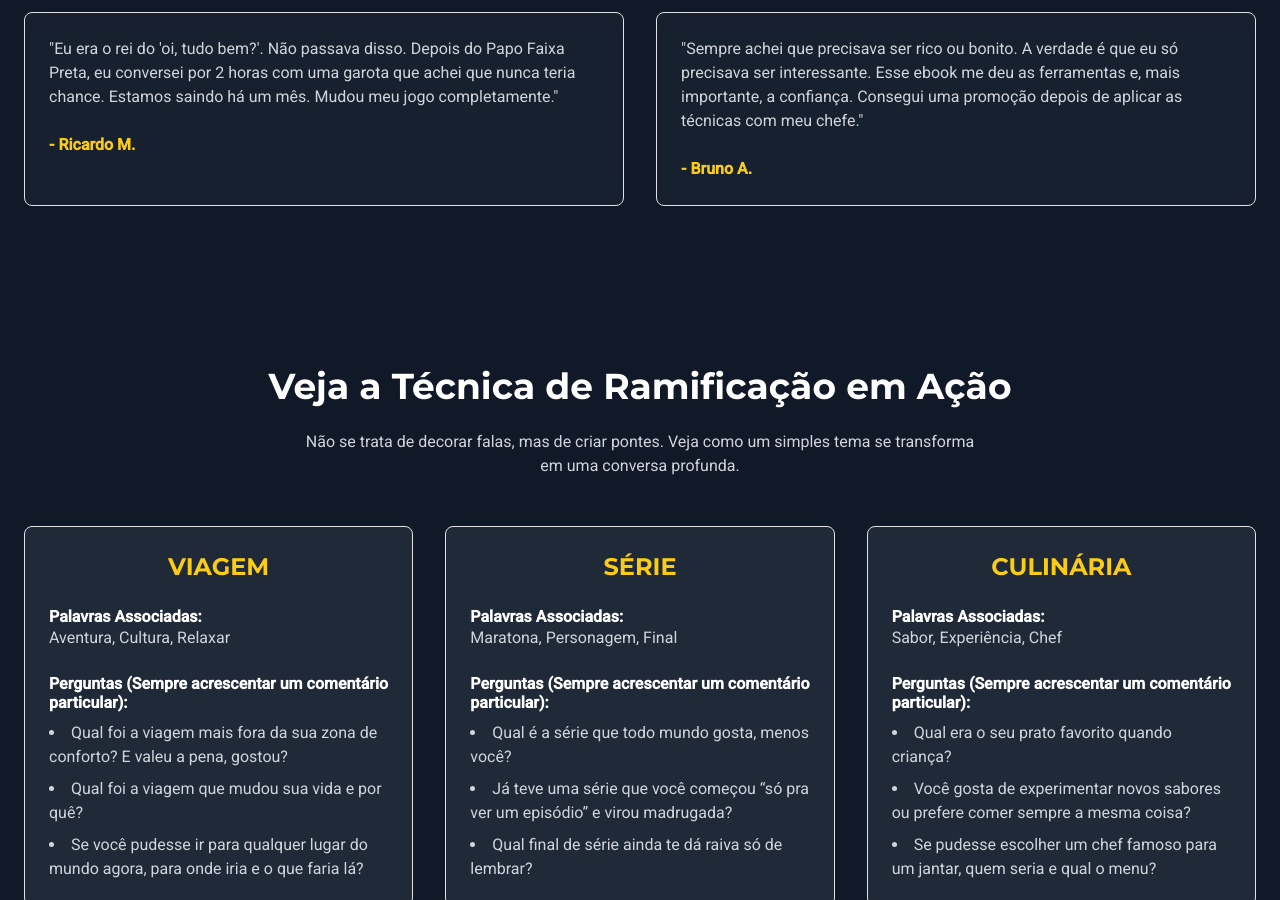
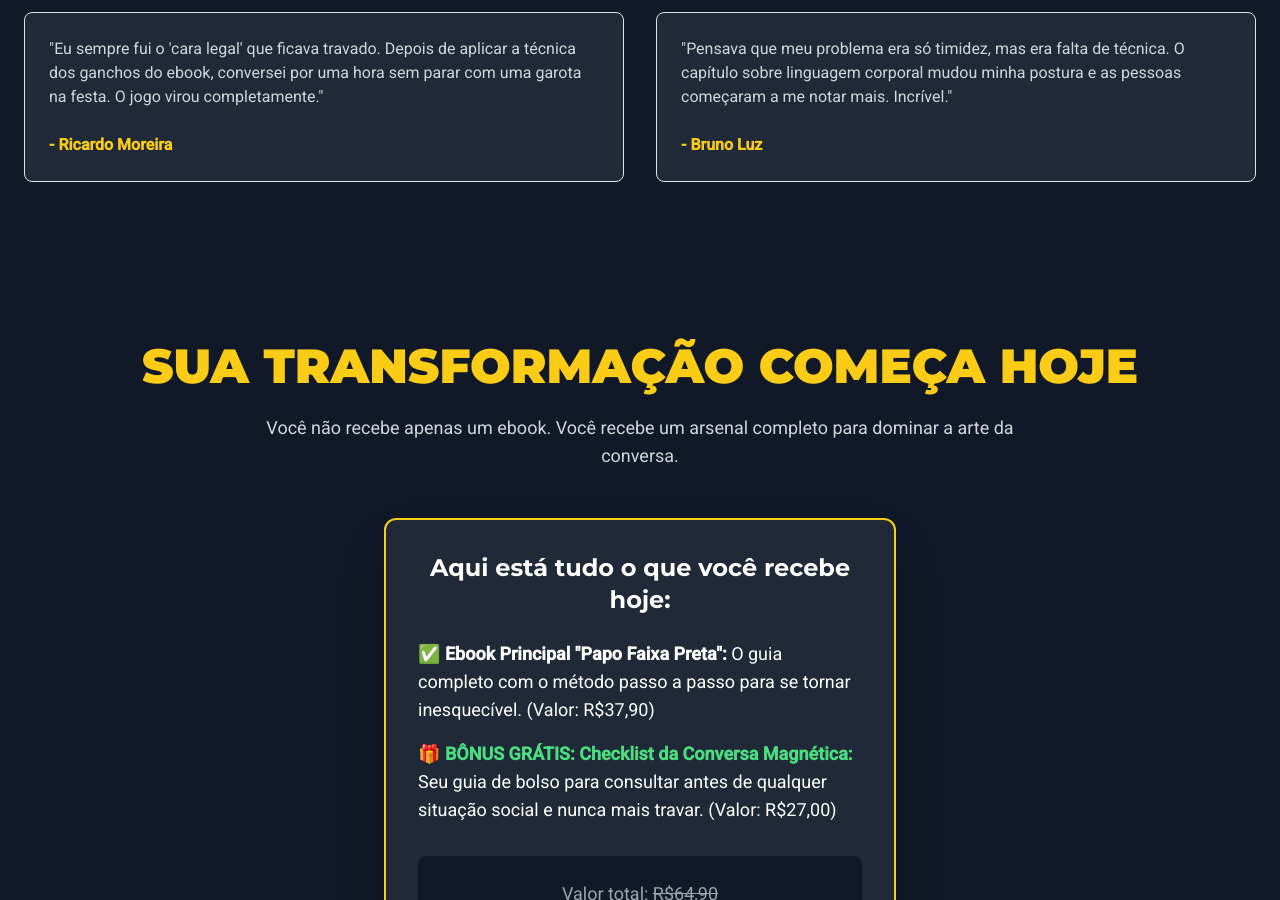
Before and after one commit to ganaruto1/papofxp, a plain HTML site: page index.html in a window 1280 px wide. Shown: the part 1900-2800 px from the top of the page. Drawn offline with nearby package versions, Linux system fonts and the light colour scheme.

Commit message:
Otimiza landing page com bônus e depoimentos

```diff
--- a/index.html
+++ b/index.html
@@ -43,18 +43,6 @@
             transform: translateY(-10px);
             box-shadow: 0 10px 20px rgba(0,0,0,0.4);
         }
-        .testimonial-card {
-            backdrop-filter: blur(10px);
-            background-color: rgba(31, 41, 55, 0.5); /* bg-gray-800 with opacity */
-        }
-        #timer span {
-            animation: pulse 1.5s infinite;
-        }
-        @keyframes pulse {
-            0% { transform: scale(1); }
-            50% { transform: scale(1.05); }
-            100% { transform: scale(1); }
-        }
     </style>
 </head>
 <body class="text-white">
@@ -66,8 +54,8 @@
         </div>
 
         <div data-aos="fade-up" data-aos-delay="600" data-aos-duration="1000">
-            <a href="https://pay.hotmart.com/W79769827A" target="_blank" class="cta-button mt-8 inline-block bg-yellow-400 hover:bg-yellow-500 text-gray-900 font-bold py-4 px-10 rounded-full text-xl uppercase transition duration-300 ease-in-out transform hover:scale-105">
-                QUERO MEU ACESSO IMEDIATO!
+            <a href="#oferta" class="cta-button mt-8 inline-block bg-yellow-400 hover:bg-yellow-500 text-gray-900 font-bold py-4 px-10 rounded-full text-xl uppercase transition duration-300 ease-in-out transform hover:scale-105">
+                QUERO MINHA TRANSFORMAÇÃO!
             </a>
             <p class="mt-2 text-sm text-gray-400">Resultados ou seu dinheiro de volta. O risco é todo nosso.</p>
         </div>
@@ -138,112 +126,45 @@
         <div class="container mx-auto px-4">
             <h2 class="text-3xl md:text-4xl font-bold text-center font-title" data-aos="fade-down" data-aos-duration="1000">O que os Faixas Pretas estão dizendo...</h2>
             <div class="w-24 h-1 bg-yellow-400 mx-auto mt-2 mb-12"></div>
-
             <div class="grid md:grid-cols-2 gap-8">
-                <div class="testimonial-card p-6 rounded-lg border border-gray-700" data-aos="fade-right" data-aos-duration="1200">
-                    <p class="text-gray-300">"Eu era o rei do 'oi, tudo bem?'. Não passava disso. Depois do Papo Faixa Preta, eu conversei por 2 horas com uma garota que achei que nunca teria chance. Estamos saindo há um mês. Mudou meu jogo completamente."</p>
-                    <div class="mt-4 font-bold text-yellow-400">- Ricardo M.</div>
+                <div class="bg-gray-800 p-6 rounded-lg border border-gray-700" data-aos="fade-right" data-aos-duration="1200">
+                    <p class="text-gray-300">"Eu sempre fui o 'cara legal' que ficava travado. Depois de aplicar a técnica dos ganchos do ebook, conversei por uma hora sem parar com uma garota na festa. O jogo virou completamente."</p>
+                    <div class="mt-4 font-bold text-yellow-400">- Ricardo Moreira</div>
                 </div>
-                <div class="testimonial-card p-6 rounded-lg border border-gray-700" data-aos="fade-left" data-aos-duration="1200" data-aos-delay="200">
-                    <p class="text-gray-300">"Sempre achei que precisava ser rico ou bonito. A verdade é que eu só precisava ser interessante. Esse ebook me deu as ferramentas e, mais importante, a confiança. Consegui uma promoção depois de aplicar as técnicas com meu chefe."</p>
-                    <div class="mt-4 font-bold text-yellow-400">- Bruno A.</div>
+                <div class="bg-gray-800 p-6 rounded-lg border border-gray-700" data-aos="fade-left" data-aos-duration="1200" data-aos-delay="200">
+                    <p class="text-gray-300">"Pensava que meu problema era só timidez, mas era falta de técnica. O capítulo sobre linguagem corporal mudou minha postura e as pessoas começaram a me notar mais. Incrível."</p>
+                    <div class="mt-4 font-bold text-yellow-400">- Bruno Luz</div>
                 </div>
             </div>
         </div>
     </section>
 
-     <section class="py-20">
+    <section id="oferta" class="py-20">
         <div class="container mx-auto px-4 text-center">
-            <h2 class="text-3xl md:text-4xl font-bold font-title mb-4" data-aos="fade-up" data-aos-duration="1000">Veja a Técnica de Ramificação em Ação</h2>
-            <p class="max-w-2xl mx-auto mb-12 text-gray-300" data-aos="fade-up" data-aos-delay="200" data-aos-duration="1000">Não se trata de decorar falas, mas de criar pontes. Veja como um simples tema se transforma em uma conversa profunda.</p>
-
-            <div class="grid md:grid-cols-3 gap-8">
-                <div class="bg-gray-800 p-6 rounded-lg border border-gray-700 benefit-card" data-aos="fade-up" data-aos-duration="1000">
-                    <h3 class="font-bold text-2xl text-yellow-400 text-center font-title">VIAGEM</h3>
-                    <div class="mt-4 text-left">
-                        <h4 class="font-semibold text-white">Palavras Associadas:</h4>
-                        <p class="text-gray-300">Aventura, Cultura, Relaxar</p>
-                    </div>
-                    <div class="mt-4 text-left">
-                        <h4 class="font-semibold text-white">Perguntas (Sempre acrescentar um comentário particular):</h4>
-                        <ul class="list-disc list-inside mt-2 text-gray-300 space-y-2">
-                            <li>Qual foi a viagem mais fora da sua zona de conforto? E valeu a pena, gostou? </li>
-                            <li>Qual foi a viagem que mudou sua vida e por quê? </li>
-                            <li>Se você pudesse ir para qualquer lugar do mundo agora, para onde iria e o que faria lá? </li>
-                        </ul>
-                    </div>
+            <div data-aos="zoom-out" data-aos-duration="1000">
+                <h2 class="text-3xl md:text-5xl font-black font-title uppercase text-yellow-400">Sua Transformação Começa Hoje</h2>
+                <p class="mt-4 max-w-3xl mx-auto text-lg text-gray-300">Você não recebe apenas um ebook. Você recebe um arsenal completo para dominar a arte da conversa.</p>
+            </div>
+            <div class="mt-12 bg-gray-800 p-8 rounded-xl max-w-lg mx-auto border-2 border-yellow-400 shadow-2xl" data-aos="fade-up" data-aos-duration="1200">
+                <h3 class="font-bold text-2xl font-title text-white">Aqui está tudo o que você recebe hoje:</h3>
+                <div class="text-left mt-6 space-y-4">
+                    <p class="text-lg"><span class="font-bold text-white">✅ Ebook Principal "Papo Faixa Preta":</span> O guia completo com o método passo a passo para se tornar inesquecível. (Valor: R$37,90)</p>
+                    <p class="text-lg"><span class="font-bold text-green-400">🎁 BÔNUS GRÁTIS: Checklist da Conversa Magnética:</span> Seu guia de bolso para consultar antes de qualquer situação social e nunca mais travar. (Valor: R$27,00)</p>
                 </div>
-                <div class="bg-gray-800 p-6 rounded-lg border border-gray-700 benefit-card" data-aos="fade-up" data-aos-delay="200" data-aos-duration="1000">
-                    <h3 class="font-bold text-2xl text-yellow-400 text-center font-title">SÉRIE</h3>
-                    <div class="mt-4 text-left">
-                        <h4 class="font-semibold text-white">Palavras Associadas:</h4>
-                        <p class="text-gray-300">Maratona, Personagem, Final</p>
-                    </div>
-                    <div class="mt-4 text-left">
-                        <h4 class="font-semibold text-white">Perguntas (Sempre acrescentar um comentário particular):</h4>
-                        <ul class="list-disc list-inside mt-2 text-gray-300 space-y-2">
-                            <li>Qual é a série que todo mundo gosta, menos você? </li>
-                            <li>Já teve uma série que você começou “só pra ver um episódio” e virou madrugada? </li>
-                            <li>Qual final de série ainda te dá raiva só de lembrar? </li>
-                        </ul>
-                    </div>
+                <div class="mt-8 bg-gray-900 p-4 rounded-lg">
+                    <p class="text-gray-400 text-lg">Valor total: <span class="line-through">R$64,90</span></p>
+                    <p class="text-4xl md:text-5xl font-black text-yellow-400 mt-2">Por apenas: R$37,90</p>
+                     <p class="text-gray-300 mt-1">ou 4x de R$ 10,14</p>
                 </div>
-                <div class="bg-gray-800 p-6 rounded-lg border border-gray-700 benefit-card" data-aos="fade-up" data-aos-delay="400" data-aos-duration="1000">
-                    <h3 class="font-bold text-2xl text-yellow-400 text-center font-title">CULINÁRIA</h3>
-                    <div class="mt-4 text-left">
-                        <h4 class="font-semibold text-white">Palavras Associadas:</h4>
-                        <p class="text-gray-300">Sabor, Experiência, Chef</p>
-                    </div>
-                    <div class="mt-4 text-left">
-                        <h4 class="font-semibold text-white">Perguntas (Sempre acrescentar um comentário particular):</h4>
-                        <ul class="list-disc list-inside mt-2 text-gray-300 space-y-2">
-                            <li>Qual era o seu prato favorito quando criança? </li>
-                            <li>Você gosta de experimentar novos sabores ou prefere comer sempre a mesma coisa? </li>
-                            <li>Se pudesse escolher um chef famoso para um jantar, quem seria e qual o menu? </li>
-                        </ul>
-                    </div>
-                </div>
+                 <a href="https://pay.hotmart.com/W79769827A" target="_blank" class="cta-button mt-8 inline-block w-full bg-yellow-400 hover:bg-yellow-500 text-gray-900 font-bold py-4 px-10 rounded-full text-xl uppercase transition duration-300 ease-in-out transform hover:scale-105">
+                    QUERO MEU ACESSO COM BÔNUS!
+                </a>
+                 <p class="mt-4 text-sm text-gray-400">Garantia de 7 dias. Seu risco é zero.</p>
             </div>
         </div>
     </section>
 
-
-    <section id="pricing" class="py-20 bg-gray-900">
-        <div class="container mx-auto px-4 text-center">
-            <div data-aos="zoom-out" data-aos-duration="1000">
-                <h2 class="text-3xl md:text-5xl font-black font-title uppercase gradient-text">Sua transformação começa hoje.</h2>
-                <p class="mt-4 max-w-3xl mx-auto text-lg text-gray-300">Por menos que um lanche, você terá acesso vitalício a um conhecimento que transformará sua vida social, profissional e amorosa para sempre.</p>
-            </div>
-
-            <div class="mt-12 bg-gray-800 p-8 rounded-xl max-w-lg mx-auto border-2 border-yellow-400 shadow-2xl" data-aos="fade-up" data-aos-duration="1200">
-                <h3 class="font-bold text-2xl font-title">Papo Faixa Preta - Acesso Completo</h3>
-                <p class="text-gray-400 line-through text-2xl mt-4">De R$ 97,90</p>
-                <p class="text-5xl font-black text-yellow-400 mt-2">Por apenas R$ 37,90</p>
-                <p class="text-gray-300 mt-1">ou 4x de R$ 10,14</p>
-
-                <div data-aos="fade-up" data-aos-delay="200" data-aos-duration="1000">
-                    <a href="https://pay.hotmart.com/W79769827A" target="_blank" class="cta-button mt-8 inline-block w-full bg-yellow-400 hover:bg-yellow-500 text-gray-900 font-bold py-4 px-10 rounded-full text-xl uppercase transition duration-300 ease-in-out transform hover:scale-105">
-                        EU QUERO SER UM FAIXA PRETA!
-                    </a>
-                </div>
-                 <div class="mt-8 text-left text-gray-300 space-y-2" data-aos="fade-up" data-aos-delay="400" data-aos-duration="1000">
-                    <p>✓ Acesso imediato e vitalício ao Ebook</p>
-                    <p>✓ Técnicas práticas e aplicáveis</p>
-                    <p>✓ Bônus: Guia de Linguagem Corporal</p>
-                    <p>✓ Garantia de 7 dias</p>
-                </div>
-            </div>
-
-            <div class="mt-12" data-aos="zoom-in" data-aos-duration="1000">
-                 <h3 class="text-2xl font-bold text-red-500 uppercase">Atenção! Esta oferta expira em:</h3>
-                 <div id="timer" class="text-4xl font-mono font-bold mt-2 text-yellow-400" data-aos="flip-up" data-aos-delay="200" data-aos-duration="1000">
-                     <span id="hours">12</span>:<span id="minutes">00</span>:<span id="seconds">00</span>
-                 </div>
-            </div>
-        </div>
-    </section>
-
-    <section class="py-20">
+    <section class="py-20 bg-gray-900">
         <div class="container mx-auto px-4 max-w-4xl">
             <h2 class="text-3xl md:text-4xl font-bold text-center font-title mb-12" data-aos="fade-down" data-aos-duration="1000">Dúvidas Frequentes</h2>
 
@@ -291,33 +212,6 @@
             once: true, // whether animation should happen only once - while scrolling down
         });
 
-        // Countdown Timer
-        function startTimer(duration) {
-            let timer = duration, hours, minutes, seconds;
-            setInterval(function () {
-                hours = parseInt(timer / 3600, 10);
-                minutes = parseInt((timer % 3600) / 60, 10);
-                seconds = parseInt(timer % 60, 10);
-
-                hours = hours < 10 ? "0" + hours : hours;
-                minutes = minutes < 10 ? "0" + minutes : minutes;
-                seconds = seconds < 10 ? "0" + seconds : seconds;
-
-                document.getElementById("hours").textContent = hours;
-                document.getElementById("minutes").textContent = minutes;
-                document.getElementById("seconds").textContent = seconds;
-
-                if (--timer < 0) {
-                    timer = duration;
-                }
-            }, 1000);
-        }
-
-        window.onload = function () {
-            let twelveHours = 12 * 60 * 60;
-            startTimer(twelveHours);
-        };
-
         // FAQ Toggle
         function toggleFAQ(element) {
             const content = element.nextElementSibling;
```
